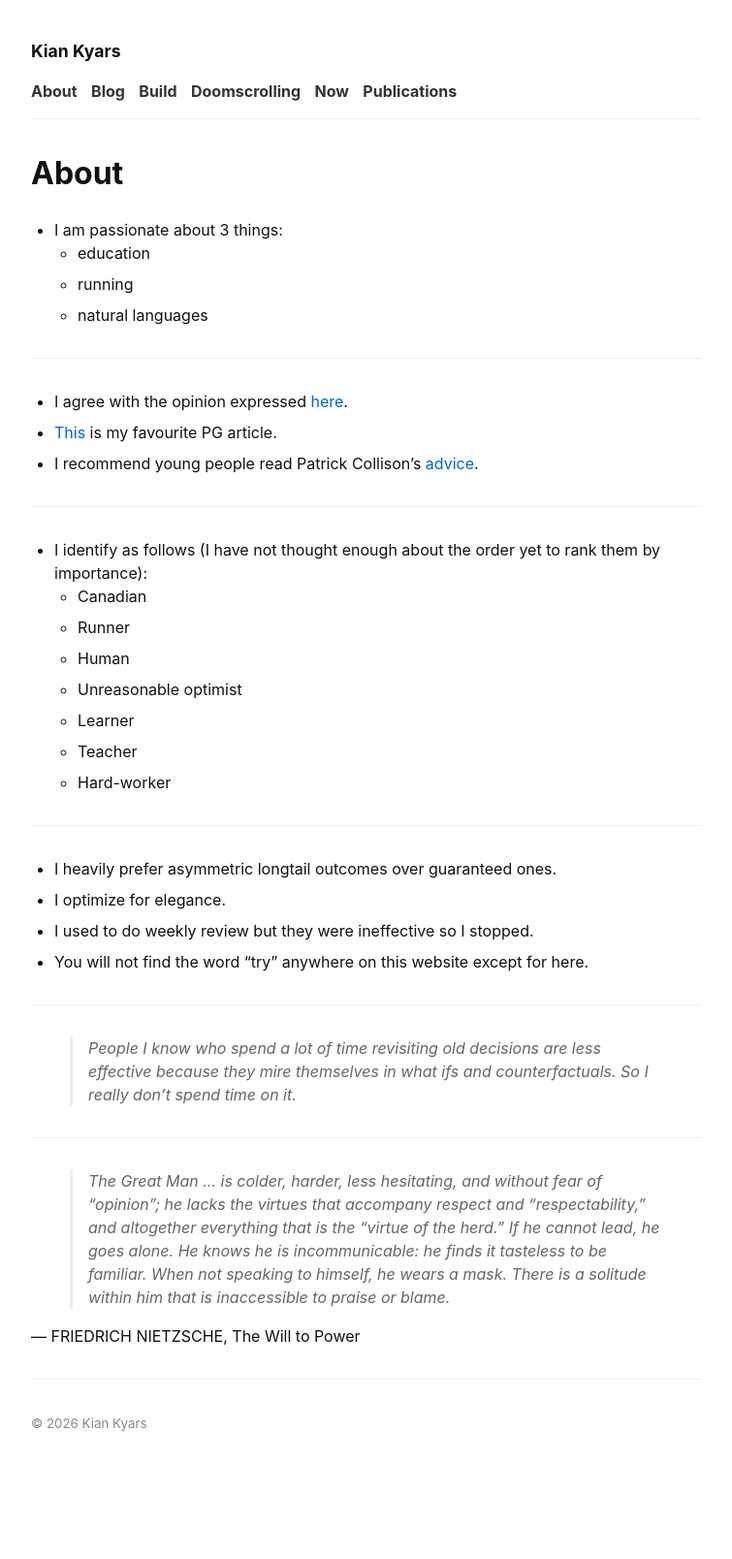
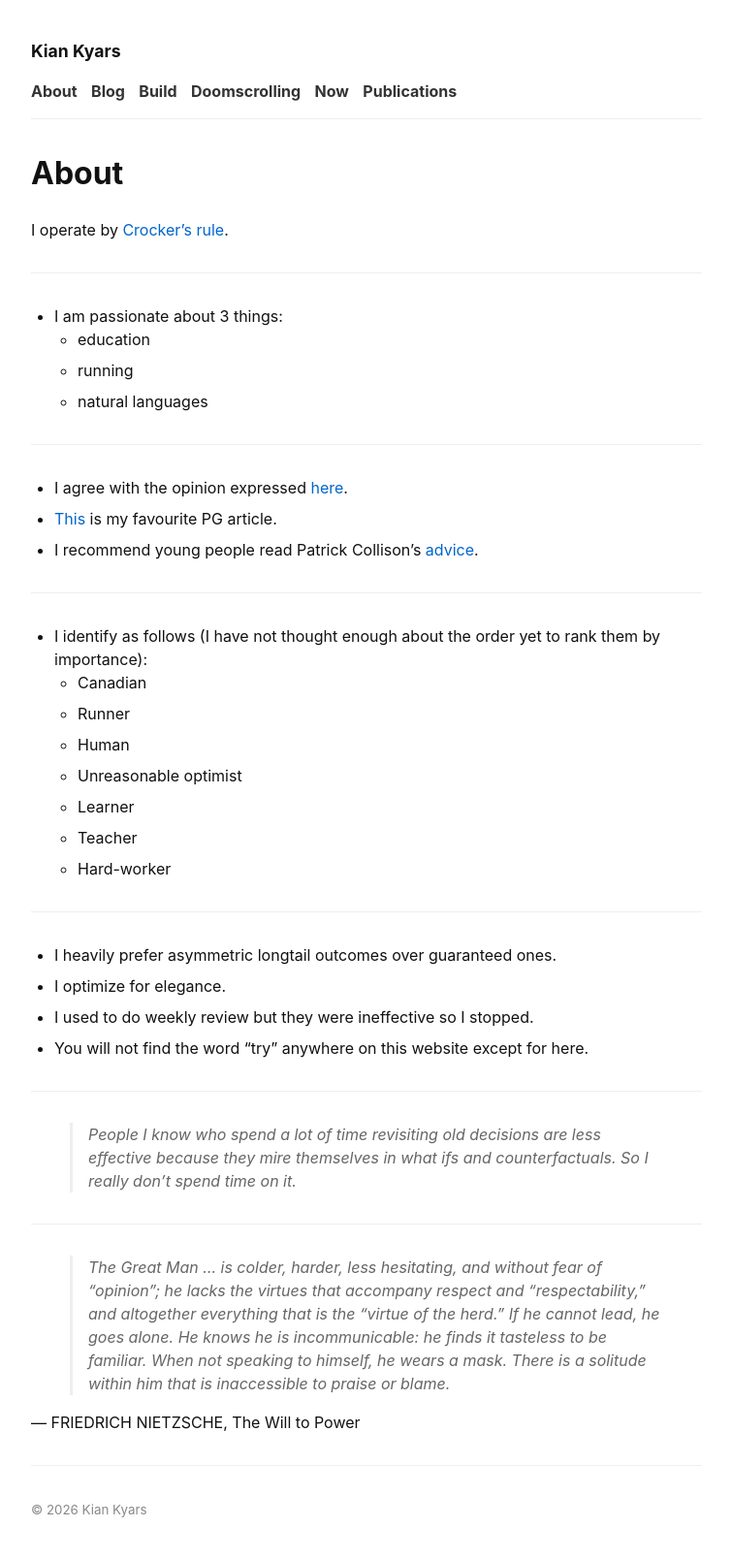
Before and after one commit to kiankyars/kiankyars.github.io, a Jekyll site: the page built from about.md, in a window 1280 px wide. Shown: the whole page at 97% size, without its empty margins (262-1017 px from the left). Built offline with Jekyll 4.4.1, drawn with Linux system fonts in a browser that asks for light colours; before the commit the page ends 1519 px from its top, so only the background shows below that.

Commit message:
Add Crocker's Rule and update Weekly Victory.

```diff
--- a/about.md
+++ b/about.md
@@ -3,6 +3,10 @@ layout: default
 title: "About"
 permalink: /about/
 ---
+
+I operate by [Crocker's rule](http://sl4.org/crocker.html).
+
+___
 
 - I am passionate about 3 things:
   - education
```
Also changed, not shown: _posts/weekly-victories/2026-04-17-weekly-victories.md (+1 -1 lines).
